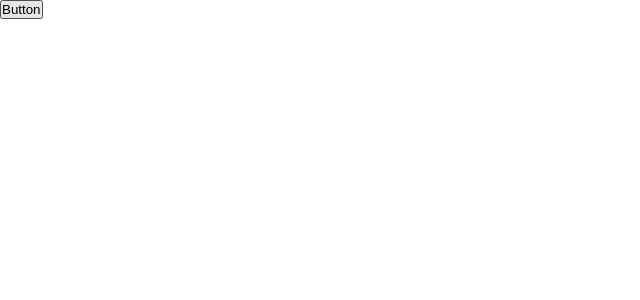
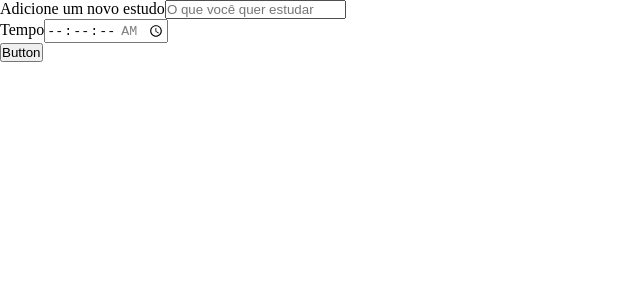
Before and after one commit to GustavoVieiraa/React-escrevendo-com-Typescript, a React (Create React App) app in the folder alura-gustadev-studies/: page / in a window 1280 px wide. Shown: the top 300 px of the page, without its empty margins (0-640 px from the left). Built offline with nearby package versions, Linux system fonts and the light colour scheme; the HTML template or start-up script is replaced by a standard one.

Commit message:
feat: Criando o componente Formulário.

```diff
--- a/alura-gustadev-studies/src/App.tsx
+++ b/alura-gustadev-studies/src/App.tsx
@@ -1,10 +1,10 @@
 import React from "react";
-import Button from "./components/Button/Button";
+import Formulario from "./components/Formulario/Formulario";
 
 function App() {
   return (
     <>
-      <Button />
+      <Formulario />
     </>
   );
 }
--- /dev/null
+++ b/alura-gustadev-studies/src/components/Formulario/Formulario.tsx
@@ -0,0 +1,35 @@
+import React from "react";
+import Button from "../Button/Button";
+
+class Formulario extends React.Component {
+  render() {
+    return (
+      <form>
+        <div>
+          <label htmlFor="tarefa">Adicione um novo estudo</label>
+          <input
+            type="text"
+            name="tarefa"
+            id="tarefa"
+            placeholder="O que você quer estudar"
+          />
+        </div>
+        <div>
+          <label htmlFor="tempo">Tempo</label>
+          <input
+            type="time"
+            step="1"
+            name="tempo"
+            id="tempo"
+            min="00:00:00"
+            max="01:30:00"
+            required
+          />
+        </div>
+        <Button />
+      </form>
+    );
+  }
+}
+
+export default Formulario;
```
